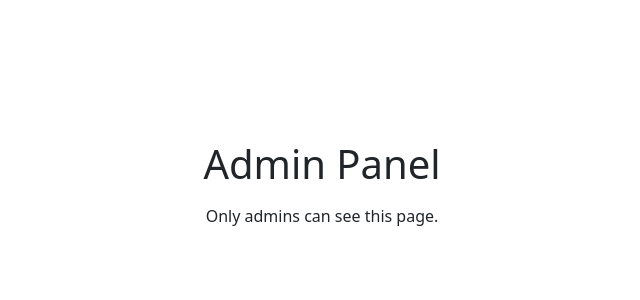
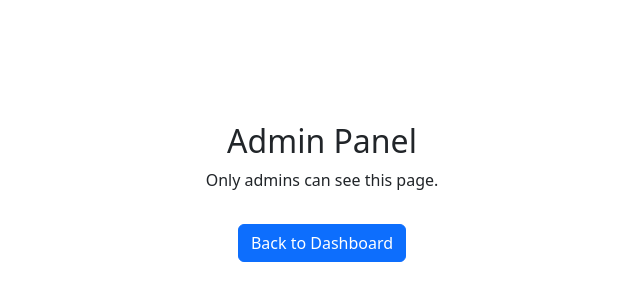
Before and after one commit to dawsonlulucoco/nutrition-app, a Vue app: page /admin in a window 1280 px wide. Shown: the part 232-532 px from the top of the page, without its empty margins (318-958 px from the left). Built offline with nearby package versions, Linux system fonts and the light colour scheme; sample sign-in values are in the browser's storage.

Commit message:
Add a return button for AdminPanel

```diff
--- a/src/views/AdminPanel.vue
+++ b/src/views/AdminPanel.vue
@@ -1,6 +1,16 @@
 <template>
     <div class="container mt-5 text-center">
-      <h1>Admin Panel</h1>
-      <p class="mt-3">Only admins can see this page.</p>
+      <h2>Admin Panel</h2>
+      <p>Only admins can see this page.</p>
+      <button class="btn btn-primary mt-3" @click="goBack">Back to Dashboard</button>
     </div>
   </template>
+
+  <script setup>
+  import { useRouter } from 'vue-router'
+  const router = useRouter()
+
+  function goBack() {
+    router.push('/dashboard')
+  }
+  </script>
```
